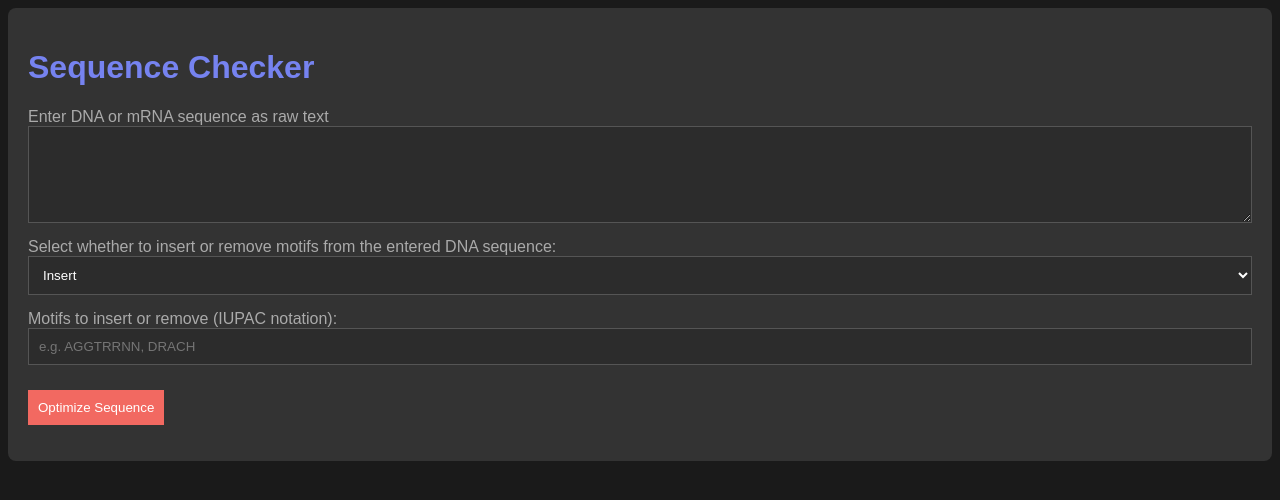
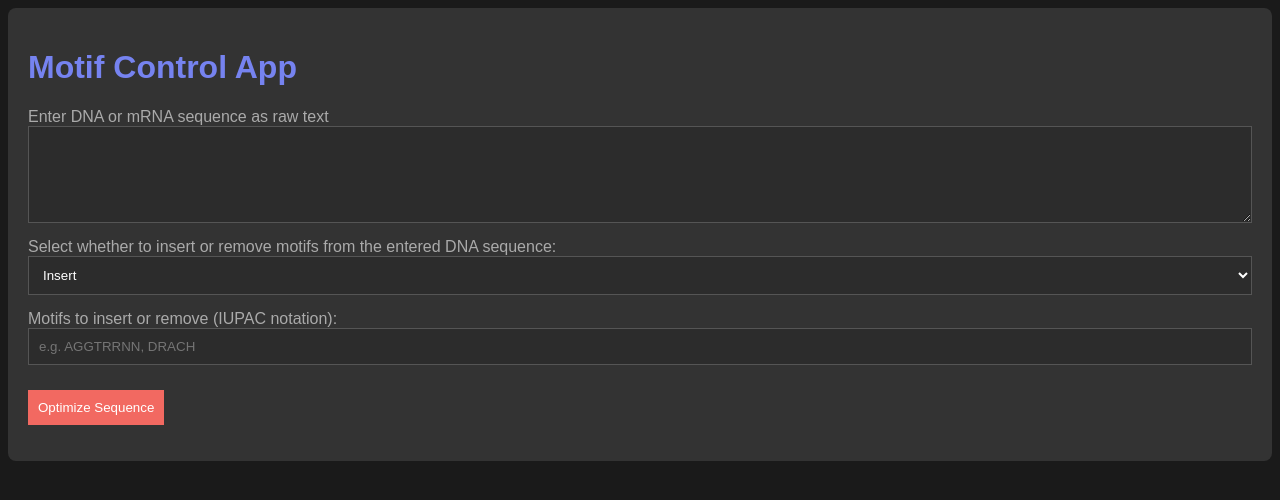
Before and after one commit to vf-collab/vf-motif-control, a Flask app: page / in a window 1280 px wide. Shown: the top 500 px of the page. Run offline with Flask 3, Linux system fonts and the light colour scheme.

Commit message:
Upload new app files

```diff
--- a/templates/index.html
+++ b/templates/index.html
@@ -123,7 +123,7 @@
 </head>
 <body>
     <div class="form-container">
-        <h1>Sequence Checker</h1>
+        <h1>Motif Control App</h1>
 
         <!-- Form to enter sequence and select codon table -->
         <form method="POST" onsubmit="showSpinner()">
```
Also changed, not shown: 1 other file.
